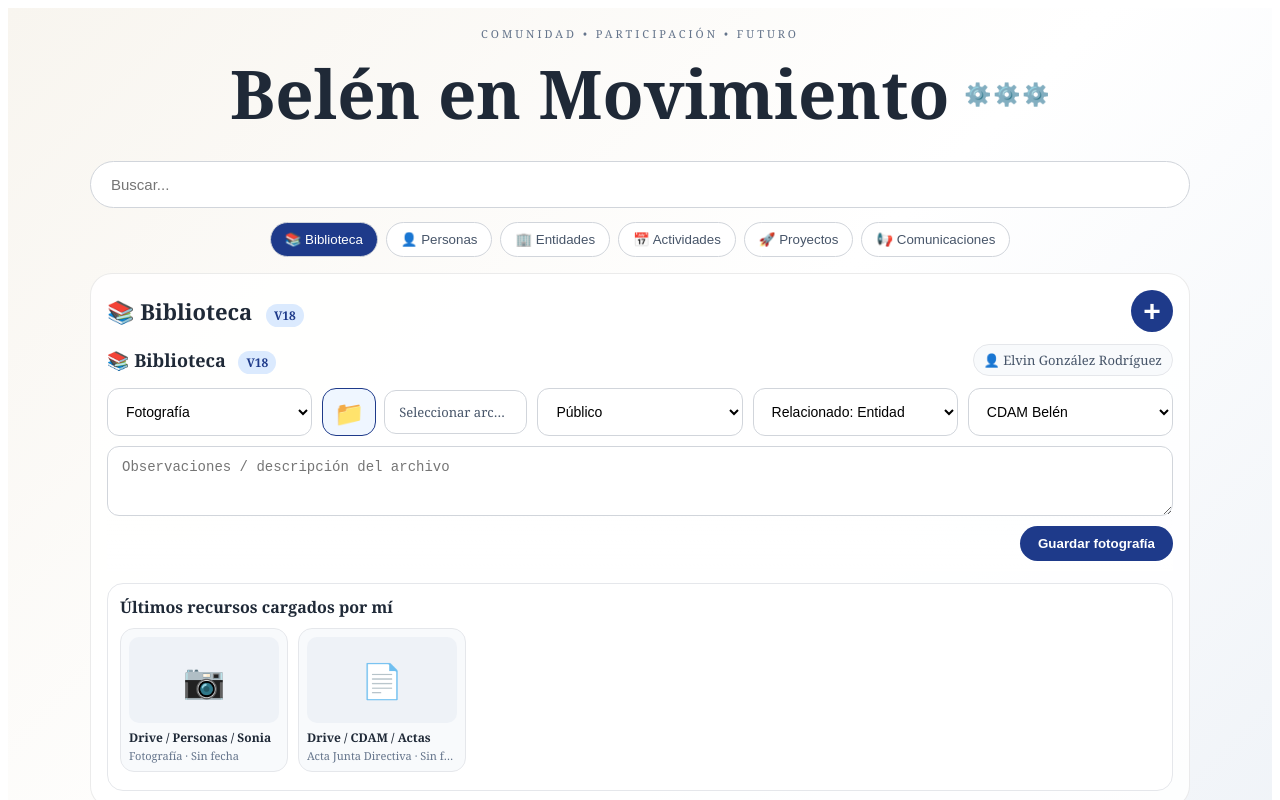
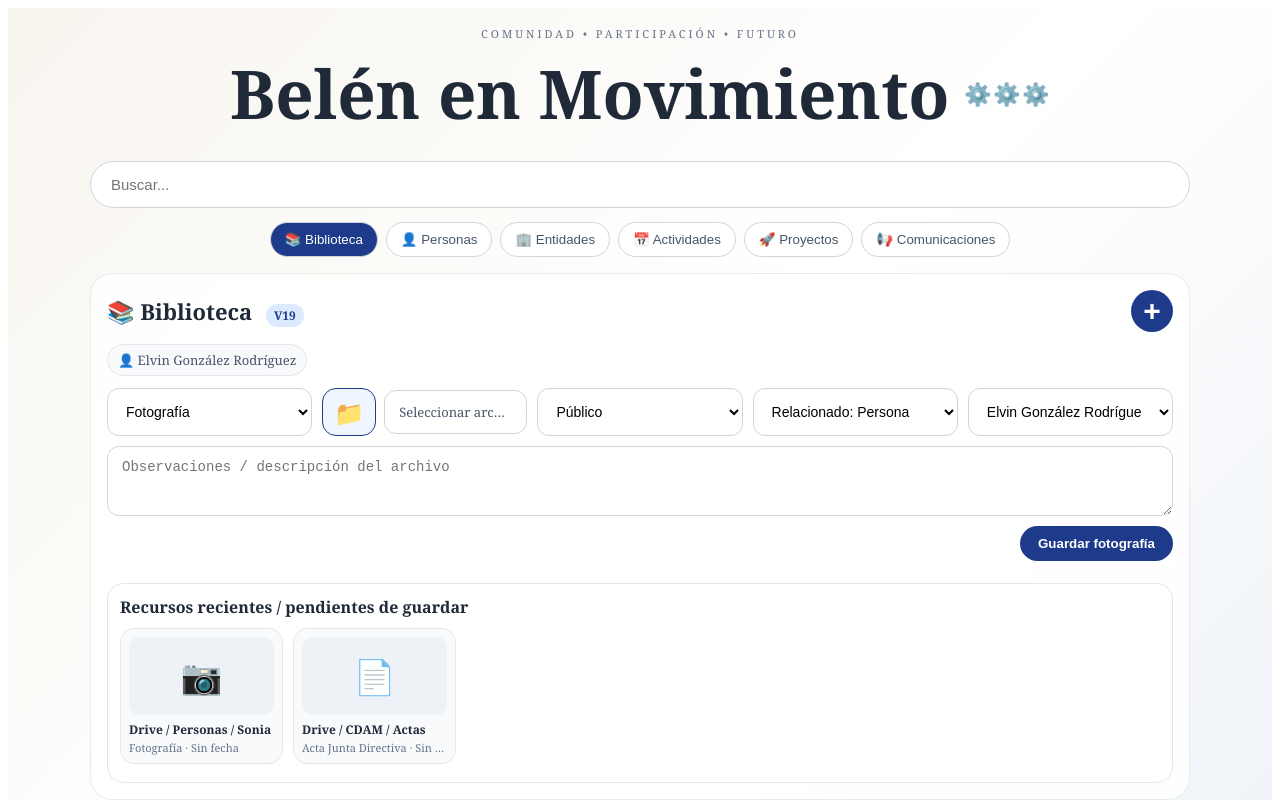
Before and after one commit to elvingr1414/belen-en-movimiento, a Next.js app: page / in a window 1280 px wide. Both pictures are taken after a click on the button "Nuevo". Shown: the top 800 px of the page. Built offline with nearby package versions, Linux system fonts and the light colour scheme.

Commit message:
Update page.tsx

```diff
--- a/app/page.tsx
+++ b/app/page.tsx
@@ -214,8 +214,10 @@ export default function Home() {
       visibilidad: "Público",
       observaciones: "",
       archivos: [],
-      propietarioTipo: "Entidades",
-      propietarioId: "e1",
+      propietarioTipo: "Personas",
+      propietarioId: "p1",
+      creadoPorId: "p1",
+      creadoPorNombre: "Elvin González Rodríguez",
     });
   }
 
@@ -399,7 +401,7 @@ export default function Home() {
         <section style={panel}>
           <div style={topLine}>
             <h2 style={sectionTitle}>
-              {seleccionado ? tituloRegistro(seleccionado, modulo) : <>{icono(modulo)} {nombreModulo(modulo)} <span style={versionTag}>V18</span></>}
+              {seleccionado ? tituloRegistro(seleccionado, modulo) : <>{icono(modulo)} {nombreModulo(modulo)} <span style={versionTag}>V19</span></>}
             </h2>
 
             <div style={actions}>
@@ -776,11 +778,10 @@ function RecursoForm({ recursoForm, setRecursoForm, guardarRecurso, recursos = [
   return (
     <div style={{ marginTop: 12 }}>
       <div style={libraryHeader}>
-        <div style={libraryHeaderTitle}>📚 Biblioteca <span style={versionTag}>V18</span></div>
         <div style={libraryUser}>👤 Elvin González Rodríguez</div>
       </div>
 
-      <div style={grid}>
+<div style={grid}>
         <select
           style={field}
           value={recursoForm.tipo}
@@ -869,7 +870,7 @@ function RecursoForm({ recursoForm, setRecursoForm, guardarRecurso, recursos = [
       </div>
 
       <div style={recentBox}>
-        <strong>Últimos recursos cargados por mí</strong>
+        <strong>Recursos recientes / pendientes de guardar</strong>
 
         <div style={recentScroll}>
           {cintaRecursos.length === 0 && (
@@ -1002,7 +1003,7 @@ function textoGuardarBiblioteca(tipo: string) {
   if (t.includes("certificado")) return "Guardar certificado";
   if (t.includes("documento")) return "Guardar documento";
 
-  return "{textoGuardarBiblioteca(recursoForm.tipo)}";
+  return "Guardar recurso";
 }
 
 function AnimatedGears() {
@@ -1096,23 +1097,17 @@ const libraryUser = { fontSize: 13, color: "#475569", background: "#f8fafc", bor
 const filePickerBox = { display: "flex", alignItems: "center", gap: 8, minWidth: 190 };
 const folderButton = { width: 52, height: 46, borderRadius: 14, border: "1px solid #1e3a8a", background: "#eff6ff", color: "#1e3a8a", fontSize: 24, display: "flex", alignItems: "center", justifyContent: "center", cursor: "pointer" };
 const fileSelectedText = { flex: 1, padding: "12px 14px", borderRadius: 12, border: "1px solid #d1d5db", background: "white", fontSize: 13, color: "#475569", whiteSpace: "nowrap" as const, overflow: "hidden", textOverflow: "ellipsis" };
-const previewBox = { gridColumn: "1 / -1", padding: 12, borderRadius: 16, border: "1px solid #e5e7eb", background: "#f8fafc", color: "#475569", fontSize: 14 };
-const previewGrid = { display: "flex", gap: 10, flexWrap: "nowrap" as const, marginTop: 10, overflowX: "auto" as const, paddingBottom: 8 };
-const previewItem = { width: 150, minWidth: 150, border: "1px solid #e5e7eb", borderRadius: 12, background: "white", padding: 8 };
-const previewImage = { width: "100%", height: 90, objectFit: "cover" as const, borderRadius: 8, border: "1px solid #e5e7eb", display: "block" };
-const fileIcon = { height: 90, display: "flex", alignItems: "center", justifyContent: "center", fontSize: 34, background: "#f1f5f9", borderRadius: 8 };
-const fileCaption = { marginTop: 6, fontSize: 12, color: "#475569", whiteSpace: "nowrap" as const, overflow: "hidden", textOverflow: "ellipsis" };
 const saveBar = { position: "sticky" as const, bottom: 10, zIndex: 50, display: "flex", justifyContent: "flex-end", padding: "10px 0", background: "linear-gradient(180deg, rgba(255,255,255,.15), rgba(255,255,255,.95))" };
 const recentBox = { marginTop: 12, padding: 12, borderRadius: 16, border: "1px solid #e5e7eb", background: "#ffffff" };
 const recentScroll = { display: "flex", gap: 10, overflowX: "auto" as const, paddingTop: 10, paddingBottom: 6 };
-const recentCard = { width: 150, minWidth: 150, border: "1px solid #e5e7eb", borderRadius: 14, background: "#f8fafc", padding: 8, position: "relative" as const };
-const recentThumb = { height: 86, borderRadius: 10, background: "#eef2f7", display: "flex", alignItems: "center", justifyContent: "center", fontSize: 34, overflow: "hidden" };
+const recentCard = { width: 145, minWidth: 145, border: "1px solid #e5e7eb", borderRadius: 14, background: "#f8fafc", padding: 8, position: "relative" as const };
+const recentThumb = { height: 78, borderRadius: 10, background: "#eef2f7", display: "flex", alignItems: "center", justifyContent: "center", fontSize: 34, overflow: "hidden" };
 const recentImage = { width: "100%", height: "100%", objectFit: "cover" as const };
 const recentName = { marginTop: 6, fontSize: 12, fontWeight: 700, color: "#1f2937", whiteSpace: "nowrap" as const, overflow: "hidden", textOverflow: "ellipsis" };
 const recentMeta = { marginTop: 2, fontSize: 11, color: "#64748b", whiteSpace: "nowrap" as const, overflow: "hidden", textOverflow: "ellipsis" };
 const emptyRecent = { minWidth: 260, color: "#64748b", fontSize: 13, padding: 10 };
 const deleteMini = { position: "absolute" as const, top: 6, right: 6, border: "none", background: "#fee2e2", color: "#991b1b", borderRadius: 999, width: 28, height: 28, cursor: "pointer" };
-const pendingCard = { width: 150, minWidth: 150, border: "2px solid #1e3a8a", borderRadius: 14, background: "#eff6ff", padding: 8, position: "relative" as const };
+const pendingCard = { width: 145, minWidth: 145, border: "2px solid #1e3a8a", borderRadius: 14, background: "#eff6ff", padding: 8, position: "relative" as const };
 const pendingBadge = { position: "absolute" as const, top: 6, left: 6, background: "#1e3a8a", color: "white", borderRadius: 999, padding: "2px 7px", fontSize: 10, fontWeight: 800 };
 
 function chip(active: boolean) {
```
